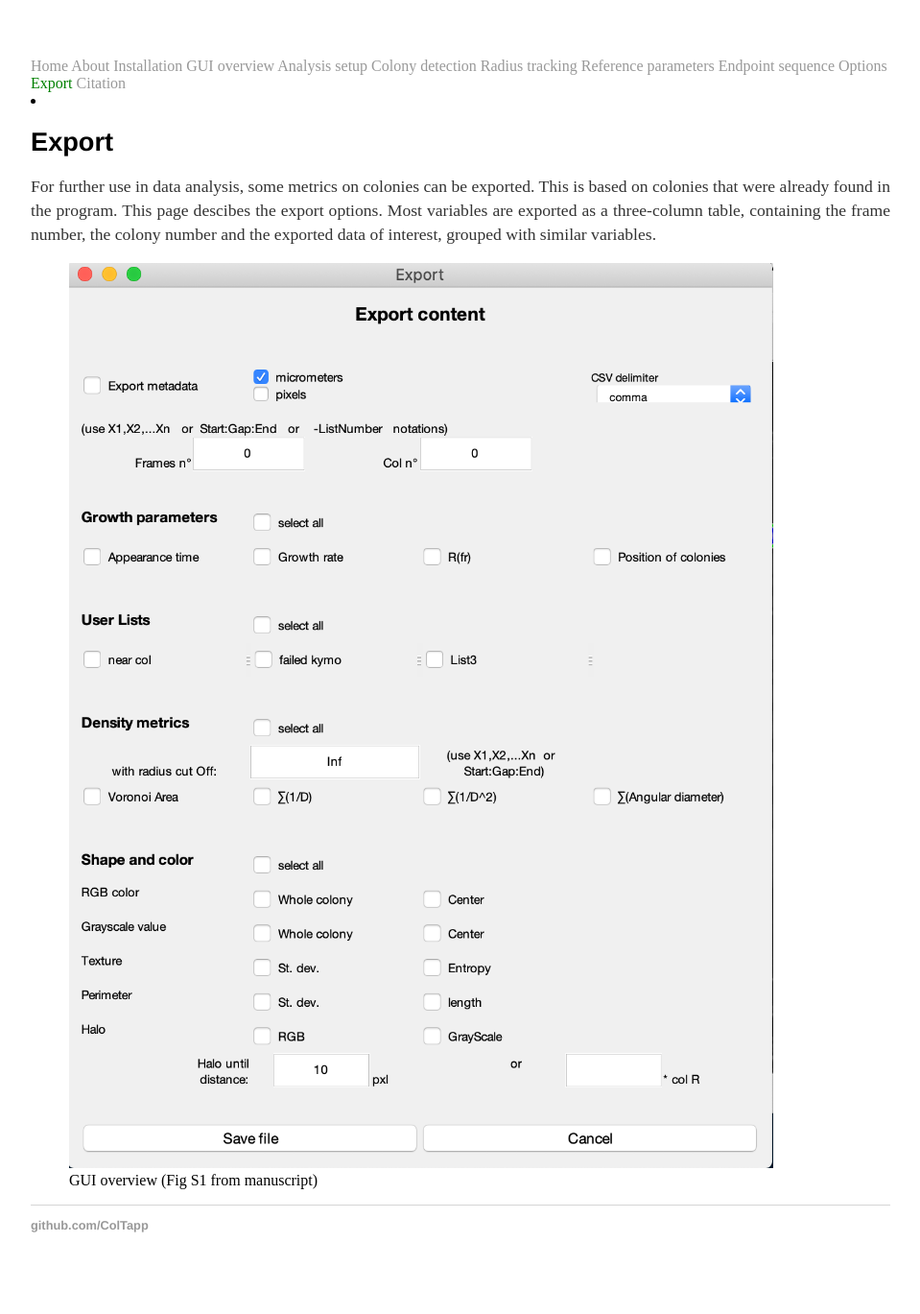
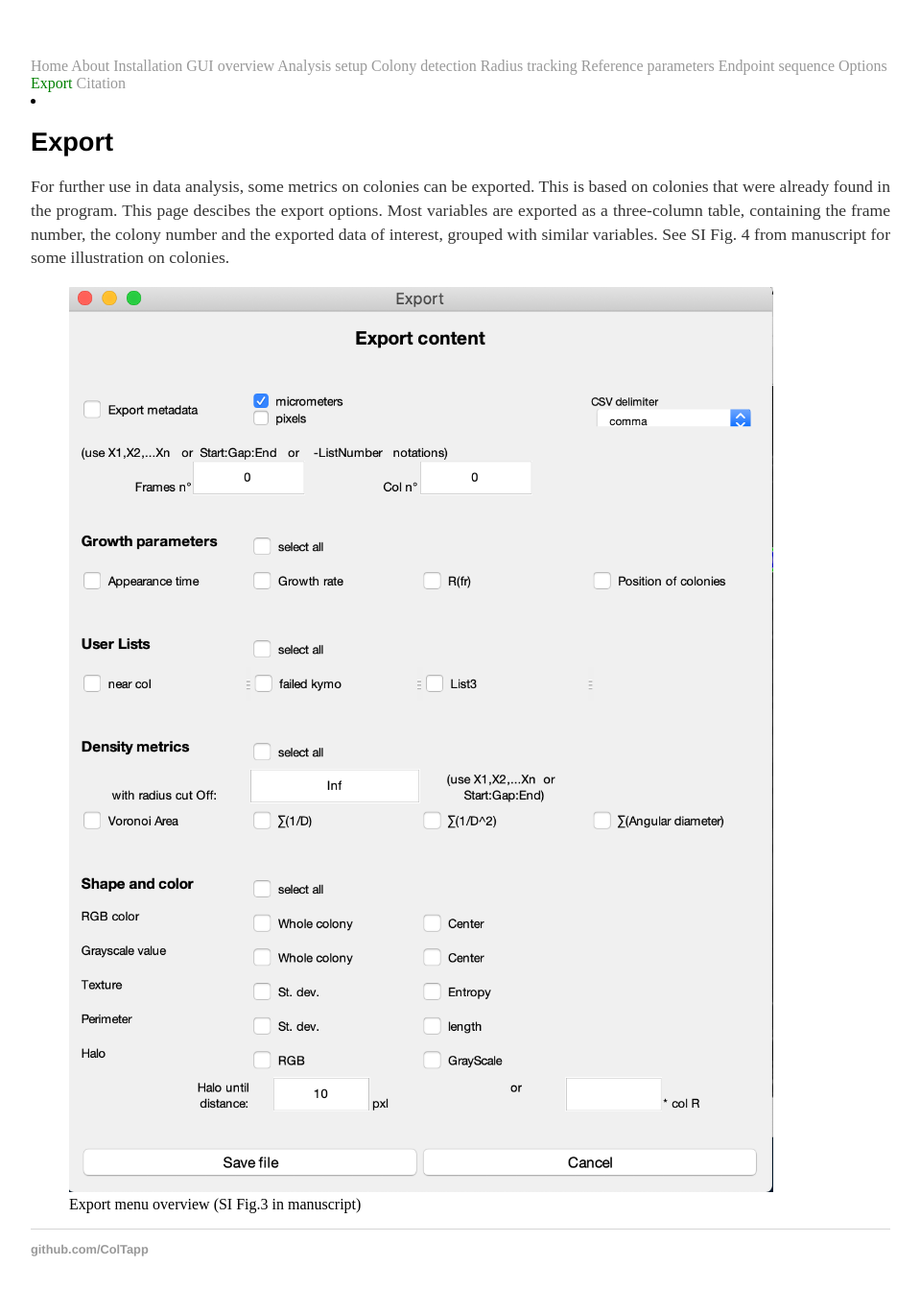
Before and after one commit to ColTapp/ColTapp.github.io, a Jekyll site: the page built from export.md, in a window 1280 px wide. Shown: the whole page at 96% size, without its empty margins (160-1119 px from the left). Built offline with Jekyll 4.4.1, drawn with Linux system fonts in a browser that asks for light colours; before the commit the page ends 1344 px from its top, so only the background shows below that.

Commit message:
Update export.md

```diff
--- a/export.md
+++ b/export.md
@@ -4,9 +4,9 @@ title: Export
 ---
 # Export
 
-For further use in data analysis, some metrics on colonies can be exported. This is based on colonies that were already found in the program. This page descibes the export options. Most variables are exported as a three-column table, containing the frame number, the colony number and the exported data of interest, grouped with similar variables.
+For further use in data analysis, some metrics on colonies can be exported. This is based on colonies that were already found in the program. This page descibes the export options. Most variables are exported as a three-column table, containing the frame number, the colony number and the exported data of interest, grouped with similar variables. See SI Fig. 4 from manuscript for some illustration on colonies.
 
 <figure>
-  <img src="{{site.url}}/assets/images/ExportMenu.png" alt=" Export menu overview"/>
-  <figcaption>GUI overview (Fig S1 from manuscript) </figcaption>
+  <img src="https://github.com/ColTapp/ColTapp.github.io/blob/master/assets/images/ExportMenu.png" alt=" Export menu overview"/>
+  <figcaption> Export menu overview (SI Fig.3 in manuscript) </figcaption>
 </figure>
```
